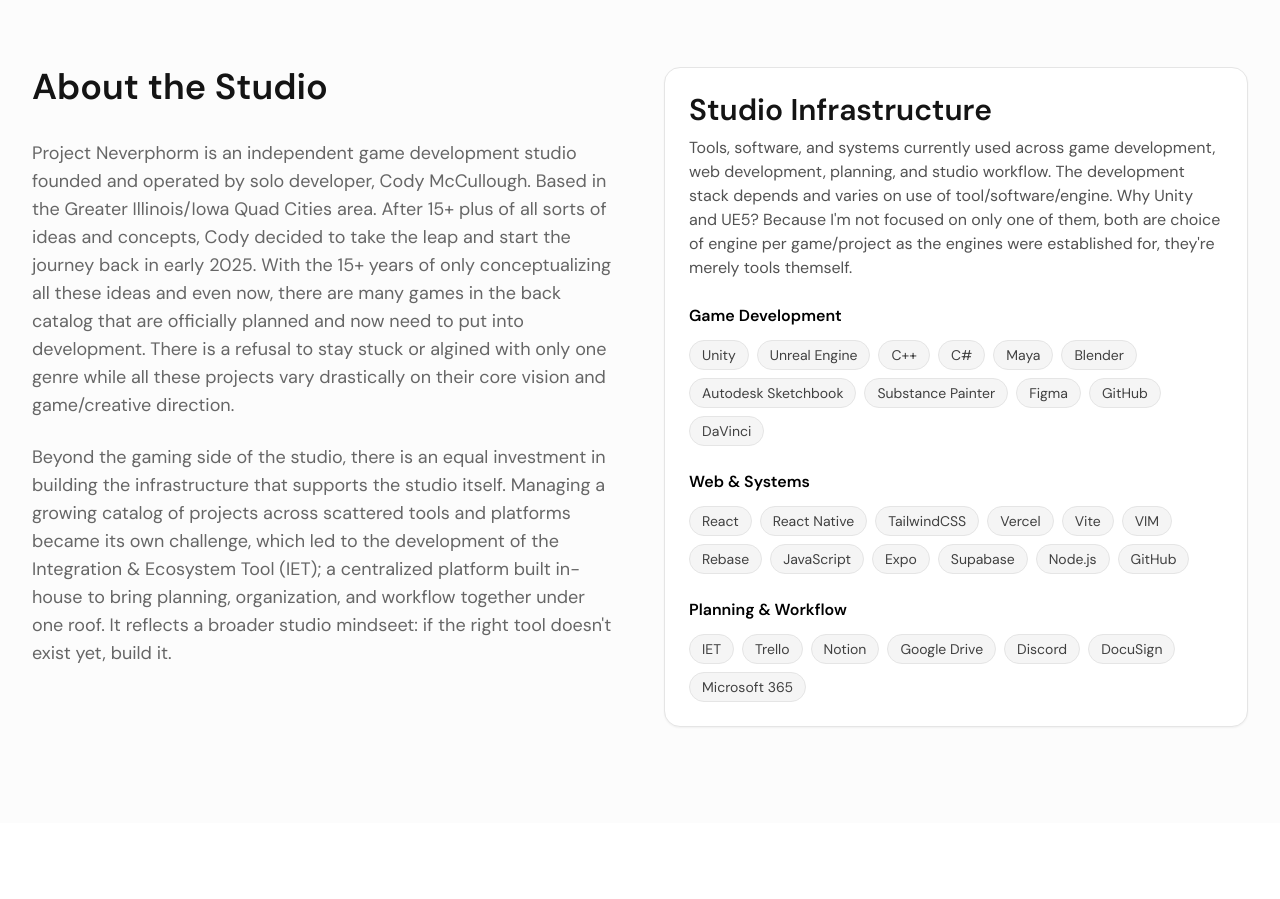
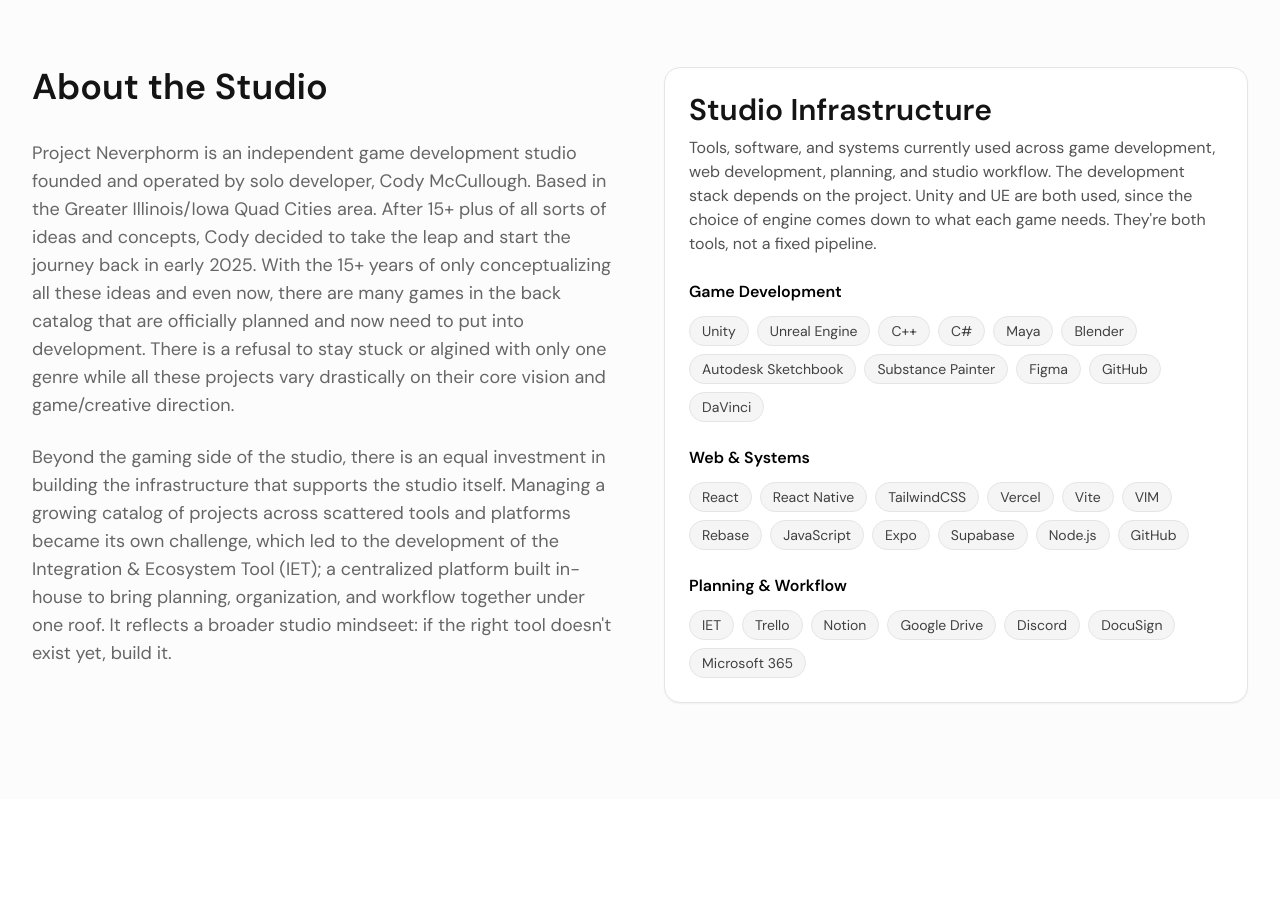
Before and after one commit to Minxci/neverphorm-site, a React (Vite) app in the folder apps/web/: page / in a window 1280 px wide. Shown: the part 1060-1959 px from the top of the page. Built offline with nearby package versions, Linux system fonts and the light colour scheme; the HTML template or start-up script is replaced by a standard one; what pocketbase would draw is missing.

Commit message:
dev stack minor edit

```diff
--- a/apps/web/src/pages/HomePage.jsx
+++ b/apps/web/src/pages/HomePage.jsx
@@ -147,9 +147,9 @@ const HomePage = () => {
 
               <p className="text-neutral-600 mb-6">
                 Tools, software, and systems currently used across game development,
-                web development, planning, and studio workflow. The development stack depends and varies
-                on use of tool/software/engine. Why Unity and UE5? Because I'm not focused on only one of them,
-                both are choice of engine per game/project as the engines were established for, they're merely tools themself.
+                web development, planning, and studio workflow. The development stack depends on the project.
+                Unity and UE are both used, since the choice of engine comes down to what each game needs. They're both
+                tools, not a fixed pipeline.
               </p>
 
               <div className="space-y-6">
```
